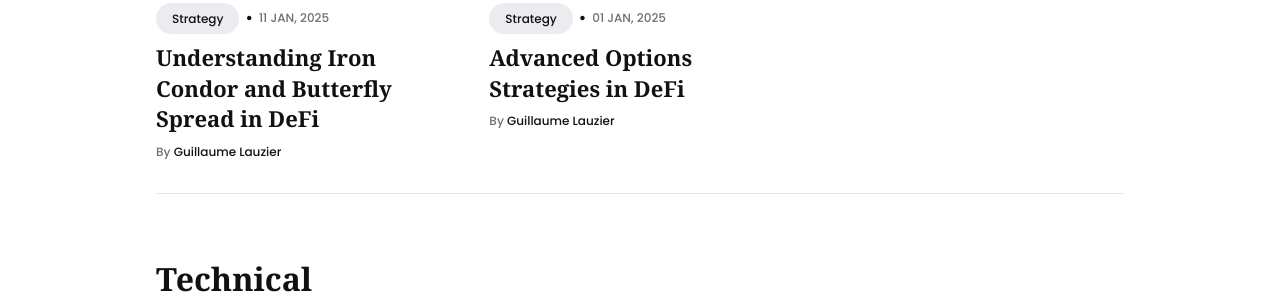
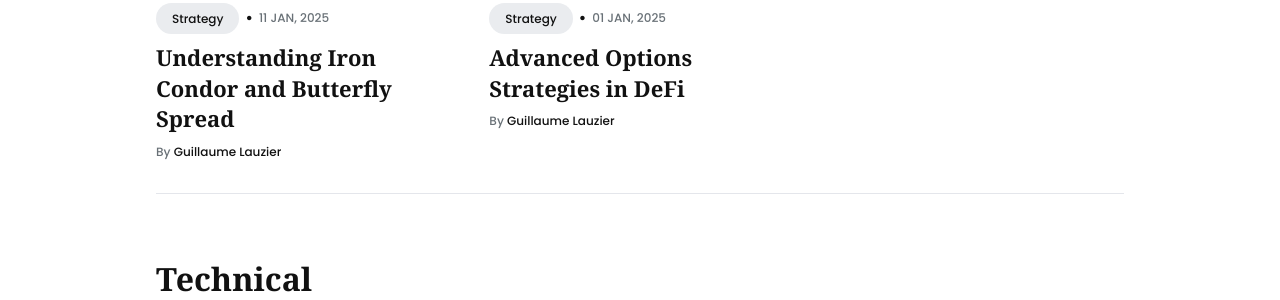
Before and after one commit to Tokenomic-org/learn, a Jekyll site: the page built from index.html, in a window 1280 px wide and 900 px high. Shown: the part 515-815 px from the top of the window. Built offline with Jekyll 4.4.1, drawn with Linux system fonts in a browser that asks for light colours; some of the changed text lies outside the part shown.

Commit message:
article titles

```diff
--- a/_posts/2025-01-11-Iron-Condor-Butterfly-Spread.md
+++ b/_posts/2025-01-11-Iron-Condor-Butterfly-Spread.md
@@ -1,6 +1,6 @@
 ---
 layout: post
-title: Understanding Iron Condor and Butterfly Spread in DeFi
+title: Understanding Iron Condor and Butterfly Spread
 description:
 date: 2025-01-11 15:01:35 +0300
 author: admin
@@ -8,13 +8,11 @@ image: '/images/'
 tags: [strategy]
 ---
 
-# Understanding Iron Condor and Butterfly Spread in DeFi
+# Understanding Iron Condor and Butterfly Spread
 
 *Estimated reading time: 10 minutes*
 
 Decentralized Finance (DeFi) has transformed how we interact with financial tools, bringing traditional strategies like options trading into a blockchain-based, intermediary-free world. Among the many options strategies, **Iron Condor** and **Butterfly Spread** are two advanced techniques that allow traders to profit from specific market conditions. This article explores these strategies, how they function in DeFi, their benefits, risks, and practical implementation. Whether you're hedging risk or seeking income, understanding these tools can elevate your DeFi trading game.
-
----
 
 ## Options Trading: A Quick Primer
 
@@ -25,8 +23,6 @@ Options are contracts that grant the buyer the right—but not the obligation—
 - **Income**: Earning premiums by selling options.
 
 With this foundation, let’s dive into Iron Condor and Butterfly Spread.
-
----
 
 ## Iron Condor Strategy in DeFi
 
@@ -61,8 +57,6 @@ If ETH stays between $2,800 and $3,200 by expiration, the sold options expire wo
 - Profits from stability.
 - Risk is capped by hedges.
 - Smart contracts ensure automatic execution.
-
----
 
 ## Butterfly Spread Strategy in DeFi
 
@@ -107,8 +101,6 @@ Options trading in DeFi isn’t just a copy of traditional markets—it’s an u
 - **Transparency**: Every move is on-chain, visible to all.
 - **Efficiency**: Smart contracts automate everything from setup to settlement.
 
----
-
 ## Risks to Watch Out For
 
 Advanced strategies like Iron Condor and Butterfly Spread come with caveats:
@@ -124,8 +116,6 @@ Advanced strategies like Iron Condor and Butterfly Spread come with caveats:
 - Test with small amounts.
 - Use reputable platforms like Opyn or Hegic.
 
----
-
 ## Implementing Strategies in DeFi
 
 DeFi options protocols bring these strategies to life:
@@ -136,8 +126,6 @@ DeFi options protocols bring these strategies to life:
 
 Connect your wallet, pick your strategy, and let smart contracts handle the rest—no centralized exchange required.
 
----
-
 ## Conclusion
 
 The Iron Condor and Butterfly Spread are powerful additions to a DeFi trader’s toolkit, offering ways to profit from stability or precision while managing risk. By leveraging decentralized platforms, traders gain access to these strategies with transparency and autonomy unmatched in traditional finance. Mastering them takes practice, but the payoff—both in knowledge and potential profits—is worth it. Ready to explore? Start small, stay informed, and dive into DeFi options trading.
```
Also changed, not shown: _posts/2025-01-01-advanced-strategies-in-defi.md (+0 -10 lines), 1 other file.
